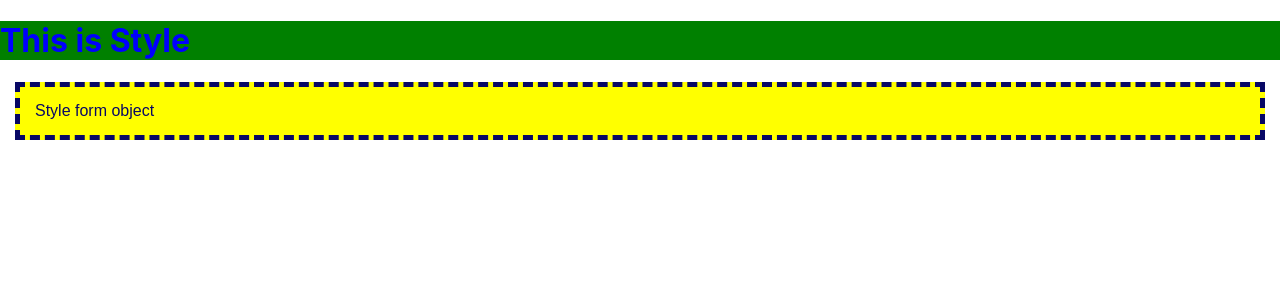
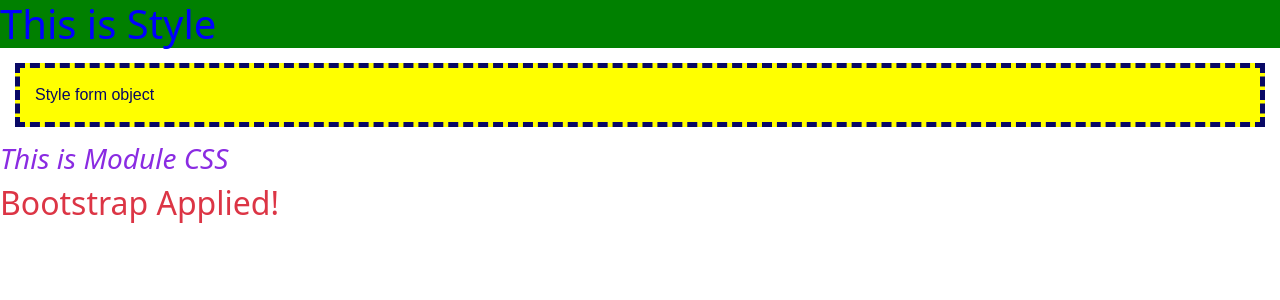
Before and after one commit to utsav-sejpal/react-app, a React (Create React App) app: page / in a window 1280 px wide. Shown: the top 300 px of the page. Built offline with nearby package versions, Linux system fonts and the light colour scheme.

Commit message:
added module css and bootstrap

```diff
--- a/package.json
+++ b/package.json
@@ -9,7 +9,8 @@
     "react": "^18.3.1",
     "react-dom": "^18.3.1",
     "react-scripts": "5.0.1",
-    "web-vitals": "^2.1.4"
+    "web-vitals": "^2.1.4",
+    "bootstrap": "^5.3.3"
   },
   "scripts": {
     "start": "react-scripts start",
--- a/src/components/practice/style/StyleComponent.js
+++ b/src/components/practice/style/StyleComponent.js
@@ -1,5 +1,7 @@
-import React from 'react'
+import React from 'react';
 import './Style.css';
+import styles from './style.module.css';
+import 'bootstrap/dist/css/bootstrap.css';
 
 export default function StyleComponent() {
     // const objectStyle = {
@@ -16,6 +18,8 @@
             <h1 style={{ color: 'blue', backgroundColor: 'green' }}>This is Style</h1>
             {/* <div style={objectStyle}>Style form object</div> */}
             <div className={'text'}>Style form object</div>
+            <h3 className={styles.text}>This is Module CSS</h3>
+            <h2 className='text-danger'>Bootstrap Applied!</h2>
         </div>
     )
 }
--- /dev/null
+++ b/src/components/practice/style/style.module.css
@@ -0,0 +1,4 @@
+.text {
+    color: blueviolet;
+    font-style: oblique;
+}
```
Also changed, not shown: 1 other file (tests, documents, lock files or other folders).
